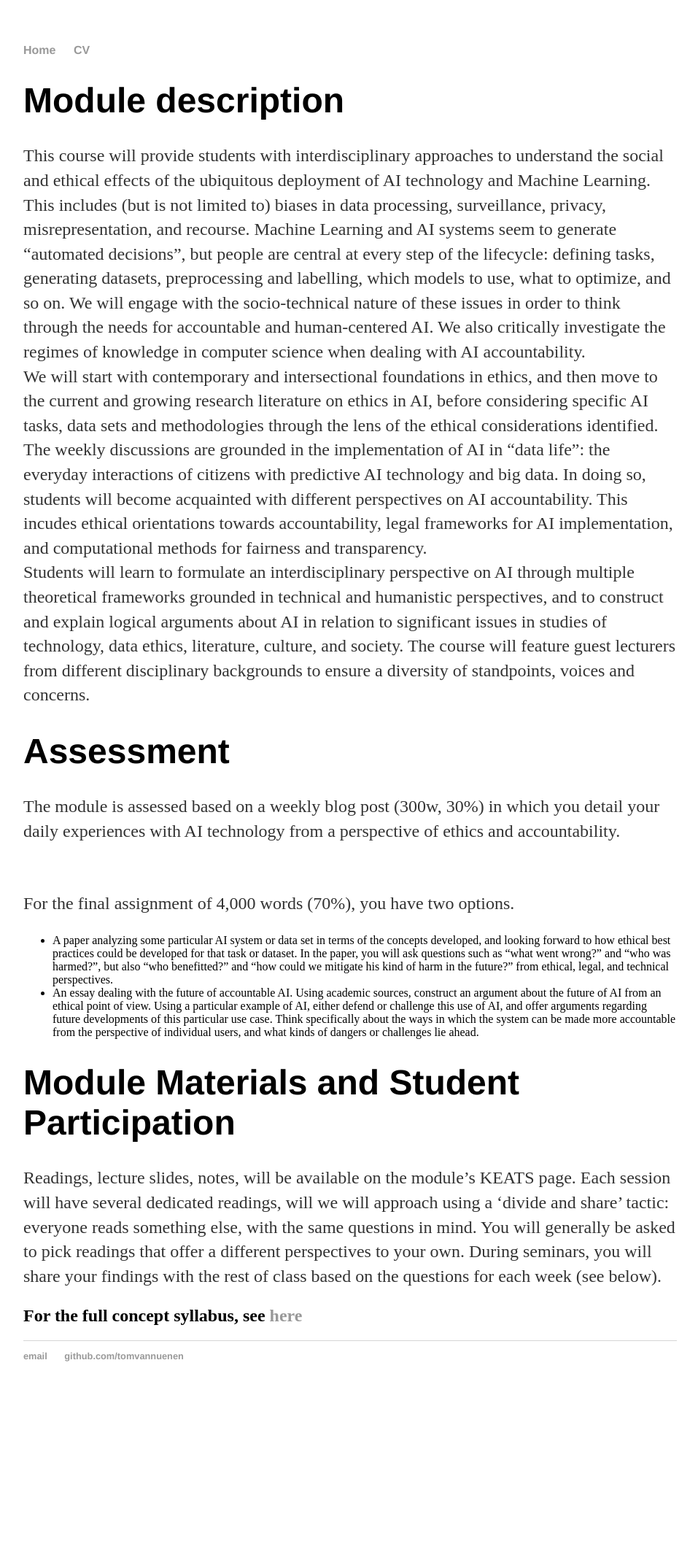
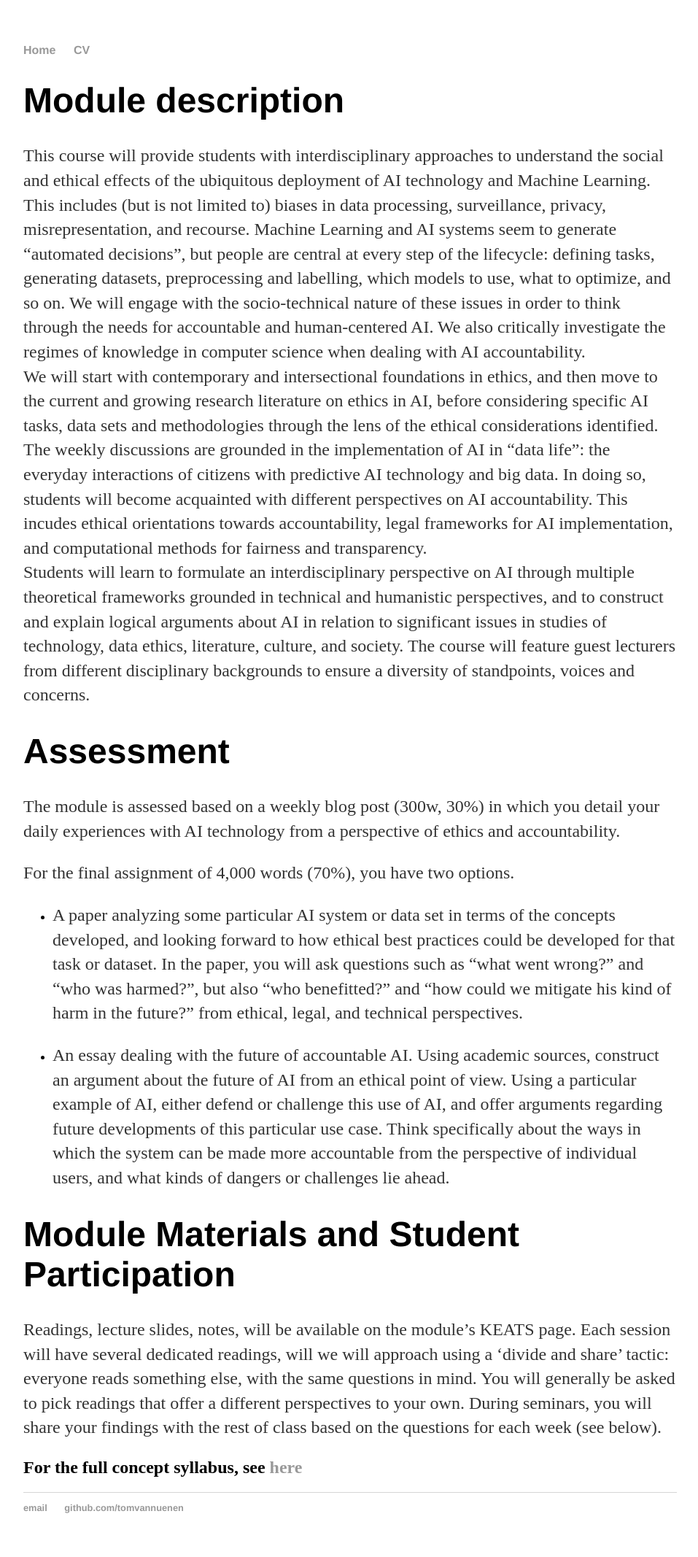
Before and after one commit to accountable-AI/accountable-ai.github.io, a Jekyll site: the page built from index.html, in a window 1280 px wide. Shown: the whole page at 73% size, without its empty margins (160-1117 px from the left). Built offline with Jekyll 4.4.1, drawn with Linux system fonts in a browser that asks for light colours; before the commit the page ends 1926 px from its top, so only the background shows below that.

```diff
--- a/index.html
+++ b/index.html
@@ -13,15 +13,12 @@ title: Accountable AI
 
 <div class="blurb">
 	<h1>Assessment</h1>
-
 	<p>The module is assessed based on a weekly blog post (300w, 30%) in which you detail your daily experiences with AI technology from a perspective of ethics and accountability.</p>
-	<br>
 	<p>For the final assignment of 4,000 words (70%), you have two options.</p>
-
 	<ul>
-        <li>A paper analyzing some particular AI system or data set in terms of the concepts developed, and looking forward to how ethical best practices could be developed for that task or dataset. In the paper, you will ask questions such as “what went wrong?” and “who was harmed?”, but also “who benefitted?” and “how could we mitigate his kind of harm in the future?” from ethical, legal, and technical perspectives.
+        <li><p>A paper analyzing some particular AI system or data set in terms of the concepts developed, and looking forward to how ethical best practices could be developed for that task or dataset. In the paper, you will ask questions such as “what went wrong?” and “who was harmed?”, but also “who benefitted?” and “how could we mitigate his kind of harm in the future?” from ethical, legal, and technical perspectives.</p>
 </li>
-        <li>An essay dealing with the future of accountable AI. Using academic sources, construct an argument about the future of AI from an ethical point of view. Using a particular example of AI, either defend or challenge this use of AI, and offer arguments regarding future developments of this particular use case. Think specifically about the ways in which the system can be made more accountable from the perspective of individual users, and what kinds of dangers or challenges lie ahead.
+        <li><p>An essay dealing with the future of accountable AI. Using academic sources, construct an argument about the future of AI from an ethical point of view. Using a particular example of AI, either defend or challenge this use of AI, and offer arguments regarding future developments of this particular use case. Think specifically about the ways in which the system can be made more accountable from the perspective of individual users, and what kinds of dangers or challenges lie ahead.</p>
 </li>
 	</ul>
 	</div>
```
